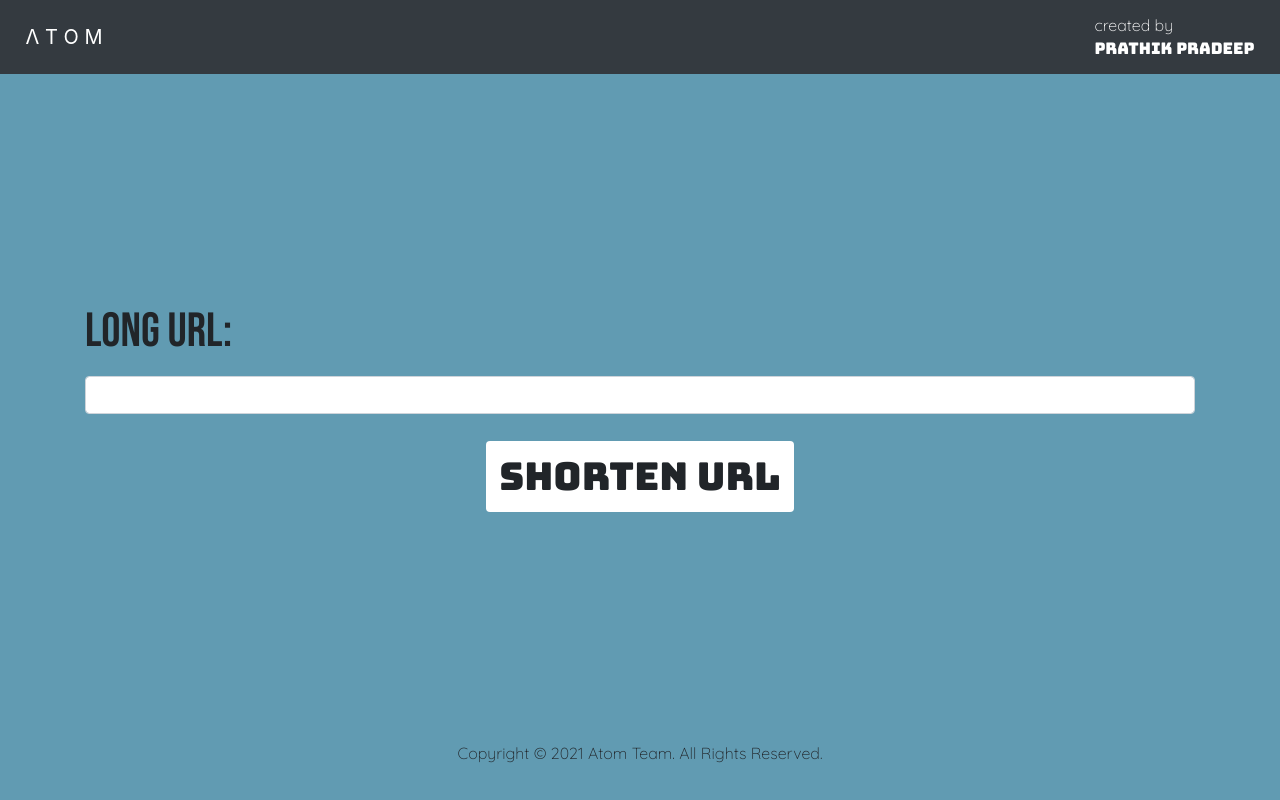
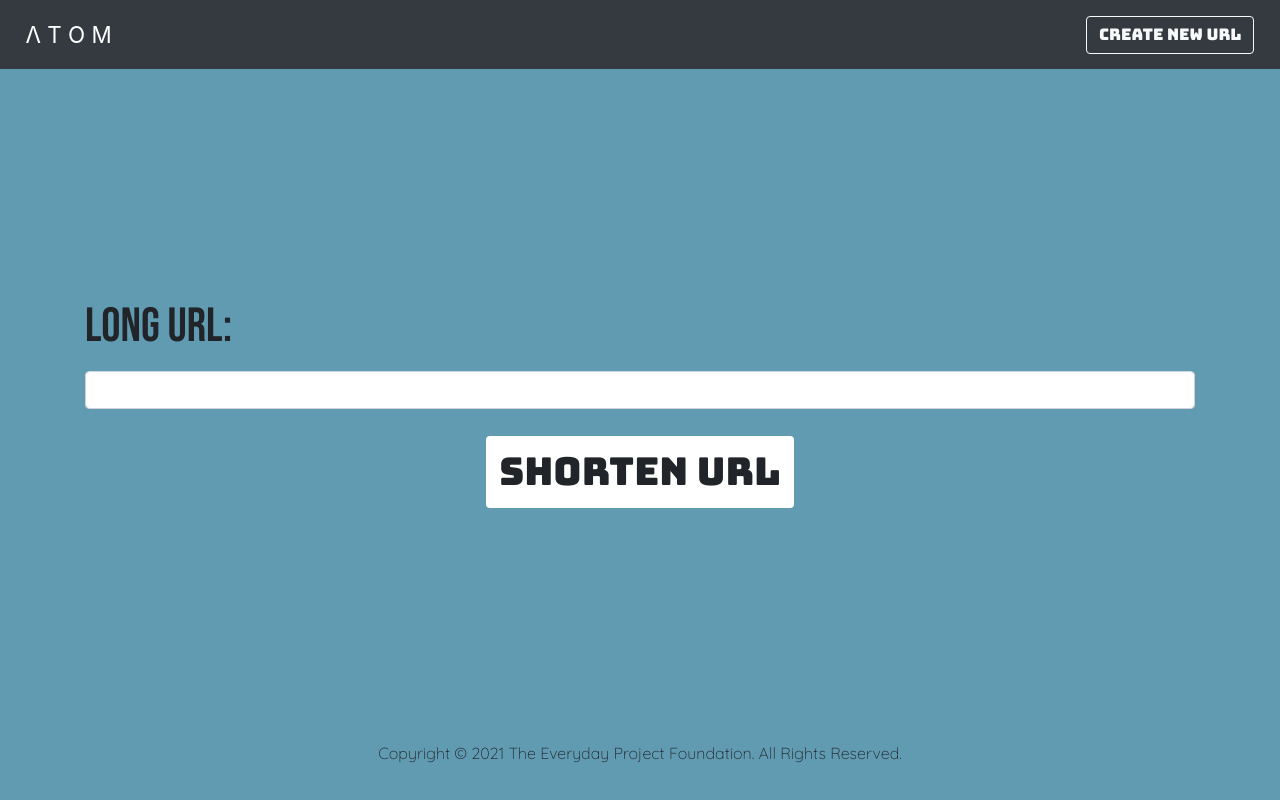
Before and after one commit to PRA7H1K/atom, a Django app: page /create in a window 1280 px wide. Run offline with Django 3.2, Linux system fonts and the light colour scheme; some libraries are stand-ins or nearby versions.

Commit message:
Updated Files

```diff
--- a/AtomURL/templates/base.html
+++ b/AtomURL/templates/base.html
@@ -3,11 +3,11 @@
 <html lang="en">
 
 <head>
-    <meta charset=" UTF-8 ">
-    <meta name="description " content=" ">
-    <meta name="author " content="Prathik Pradeep ">
-    <meta name="keywords " content=" ">
-    <meta name="viewport " content="width=device-width, initial-scale=1.0 ">
+    <meta charset="UTF-8 ">
+    <meta name="description" content="Atom is a simple, free, and easy to use URL shortener. There's no need for a login or subscription. You can create a shortened url in seconds!">
+    <meta name="author" content="Prathik Pradeep ">
+    <meta name="keywords" content="Atom, url, url shortener, URL, short, link, link short, link shortener">
+    <meta name="viewport" content="width=device-width, initial-scale=1.0 ">
     <title>Atom</title>
 
     <link rel="stylesheet " href="https://stackpath.bootstrapcdn.com/bootstrap/4.5.0/css/bootstrap.min.css " integrity="sha384-9aIt2nRpC12Uk9gS9baDl411NQApFmC26EwAOH8WgZl5MYYxFfc+NcPb1dKGj7Sk " crossorigin="anonymous ">
@@ -19,7 +19,6 @@
     <link href="https://fonts.googleapis.com/css2?family=Bebas+Neue&display=swap " rel="stylesheet ">
     <link href="https://fonts.googleapis.com/css2?family=Bungee&display=swap " rel="stylesheet ">
     <link href="https://fonts.googleapis.com/css2?family=Luckiest+Guy&display=swap " rel="stylesheet ">
-
 
 </head>
 
@@ -71,14 +70,13 @@
     <div id="page-container ">
         <div id="content-wrap ">
             <nav class="navbar navbar-dark bg-dark " style="padding-top: 1%; padding-bottom: 1%; padding-left: 2%; padding-right: 2% ">
-                <a class="navbar-brand " href="/ ">
+                <a class="navbar-brand " href="/ " style="font-size: 140%;">
                     Λ T O M
                 </a>
                 <span style="color: white ">
-                    <div style="font-family: quicksand ">created by</div>
-                    <div style="font-family: bungee; ">PRATHIK PRADEEP</div>
-                    <!--<a href="/ "><button type="button " class="btn btn-info " style="font-family: bungee; background-color: green; color: rgb(44, 44, 44); ">Home</button></a>
-                    <a href="/create "><button type="button " class="btn btn-outline-light " style="font-family: bungee; ">Create New URL</button></a>  -->
+                    <!-- <div style="font-family: quicksand ">created by</div>
+                    <div style="font-family: bungee; ">PRATHIK PRADEEP</div> -->
+                    <a href="/create "><button type="button " class="btn btn-outline-light " style="font-family: bungee; ">Create New URL</button></a>
                 </span>
             </nav>
 
@@ -86,7 +84,7 @@
         </div>
         <footer id="footer">
             <center>
-                <h6>Copyright &copy; 2021 Atom Team. All Rights Reserved.</h4>
+                <h6>Copyright &copy; 2021 The Everyday Project Foundation. All Rights Reserved.</h4>
             </center>
         </footer>
     </div>
--- a/AtomURL/templates/home.html
+++ b/AtomURL/templates/home.html
@@ -5,14 +5,13 @@
         <h1 style="margin-top: 10%; margin-bottom: -2%; font-size: 2em"><span style="font-family: bungee; font-style: italic; white-space: nowrap">Welcome to </span></h1>
         <h1 style="margin-bottom: 2%; font-size: 15em; font-family: bebas neue;"><span style="font-family: quicksand">ATOM</span>URL</h1>
         <a href="/create" class="link1" style="font-family: bungee;  font-size: 3em">Create New URL</a>
-        <img src="{ static 'luke-chesser-eICUFSeirc0-unsplash.jpg' }" alt="">
     </center>
 </div>
 <style>
     .link1 {
         padding-left: 30px;
         padding-right: 30px;
-        border-radius: 17px;
+        border-radius: 25px;
         animation: color-change 20s infinite;
         background-color: black;
     }
--- a/AtomURL/templates/urlcreated.html
+++ b/AtomURL/templates/urlcreated.html
@@ -4,7 +4,7 @@
 <center>
     <div role="alert">
         <h3 style="font-family: bungee; margin-top: 17%;">Your Short URL:</h3>
-        <h1 style="font-family: bungee;">localhost:8000/{{ chars }}</h1>
+        <h1 style="font-family: bungee;">atomlink.tk/{{ chars }}</h1>
         <!-- <a href="{{ obj.long_url }}" target="_blank"><button type="button" class="btn btn-success" style="font-family: bungee; margin-top: 1%;">Go to Website</button></a> -->
     </div>
 </center>
```
Also changed, not shown: AtomURL/db.sqlite3, AtomURL/static/down_arrow.png (added), 1 other file.
